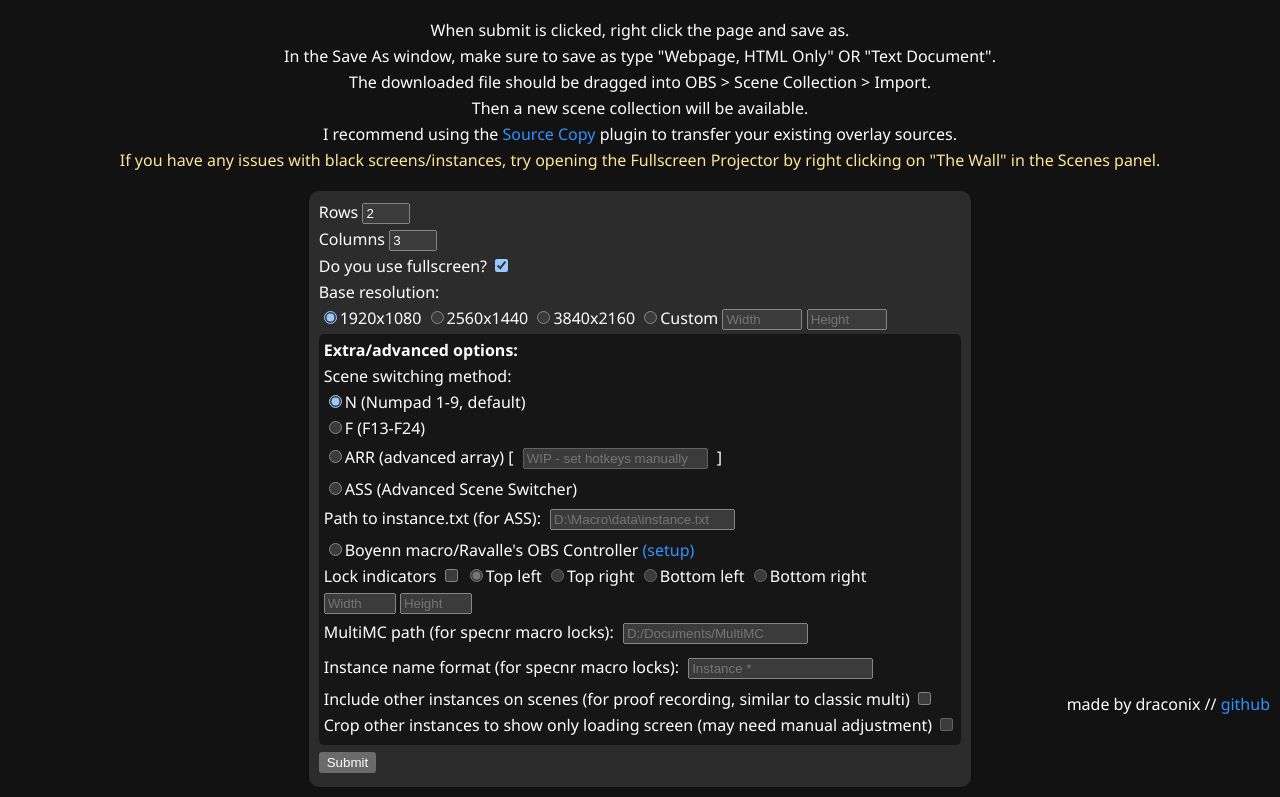
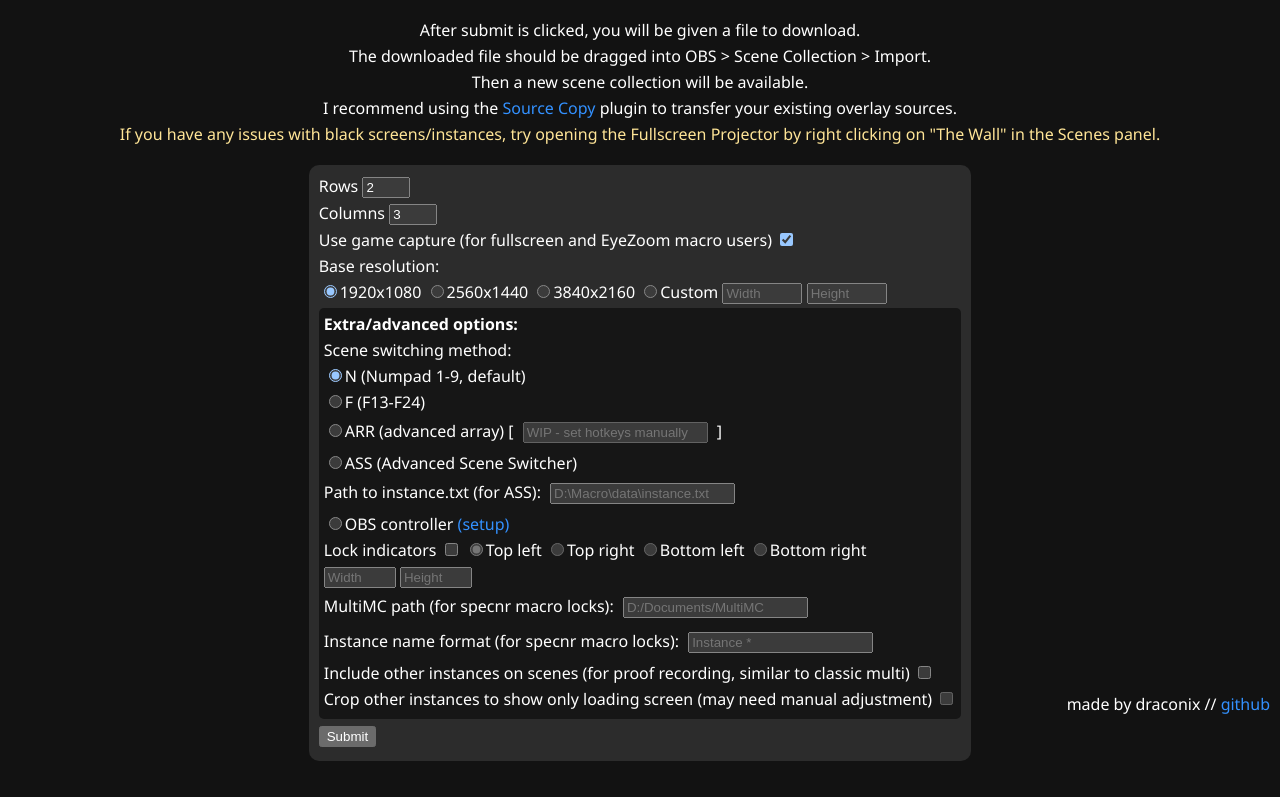
Before and after one commit to draconix6/simple-mcsr-twitch-utilities, a website: page public/wallsetup.html in a window 1280 px wide. Shown: the part 75-872 px from the top of the page. After the commit the page ends 846 px from the top, so only its background shows below. Drawn offline with Linux system fonts and the light colour scheme.

Commit message:
automatic wall file download
not too fond of js

```diff
--- a/public/wallsetup.html
+++ b/public/wallsetup.html
@@ -15,9 +15,9 @@
         <main>
             <header>
                 <h1>wall scene maker™</h1>
-                <p>When submit is clicked, right click the page and save as.</p>
-                <p>In the Save As window, make sure to save as type "Webpage, HTML Only" OR "Text Document".</p>
-                <!-- <p>After submit is clicked, you will be given a file to download.</p> -->
+                <!-- <p>When submit is clicked, right click the page and save as.</p>
+                <p>In the Save As window, make sure to save as type "Webpage, HTML Only" OR "Text Document".</p> -->
+                <p>After submit is clicked, you will be given a file to download.</p>
                 <p>The downloaded file should be dragged into OBS > Scene Collection > Import.</p>
                 <p>Then a new scene collection will be available.</p>
                 <p>I recommend using the <a href="https://obsproject.com/forum/resources/source-copy.1261/">Source Copy</a> plugin to transfer your existing overlay sources.</p>
@@ -37,7 +37,7 @@
                     </div>
                     <div>
                         <p>
-                            Do you use fullscreen? <input type="checkbox" name="fullscreen" checked="checked"></input>
+                            Use game capture (for fullscreen and EyeZoom macro users) <input type="checkbox" name="fullscreen" checked="checked"></input>
                         </p>
                     </div>
                     <div>
@@ -67,7 +67,7 @@
                             [ <input type="text" name="switchArray" id="arrayBox" placeholder="WIP - set hotkeys manually" disabled="true"></input> ]</p> <!-- '"Key1","Key2",etc.' -->
                             <p><input type="radio" name="switchMethod" value="ASS" id="assButton"></input>ASS (Advanced Scene Switcher)</p>
                             <p>Path to instance.txt (for ASS): <input type="text" name="assPath" id="assBox" placeholder="D:\Macro\data\instance.txt"></input></p>
-                            <p><input type="radio" name="switchMethod" value="rawalle"></input>Boyenn macro/Ravalle's OBS Controller <a href="https://github.com/joe-ldp/Rawalle/releases/tag/v1.4.0-beta1">(setup)</a>
+                            <p><input type="radio" name="switchMethod" value="rawalle"></input>OBS controller <a href="https://github.com/joe-ldp/Rawalle/releases/tag/v1.4.0-beta1">(setup)</a>
                         </div>
                         <div>
                             <p>
```
Also changed, not shown: index.js (+7 -4 lines).
